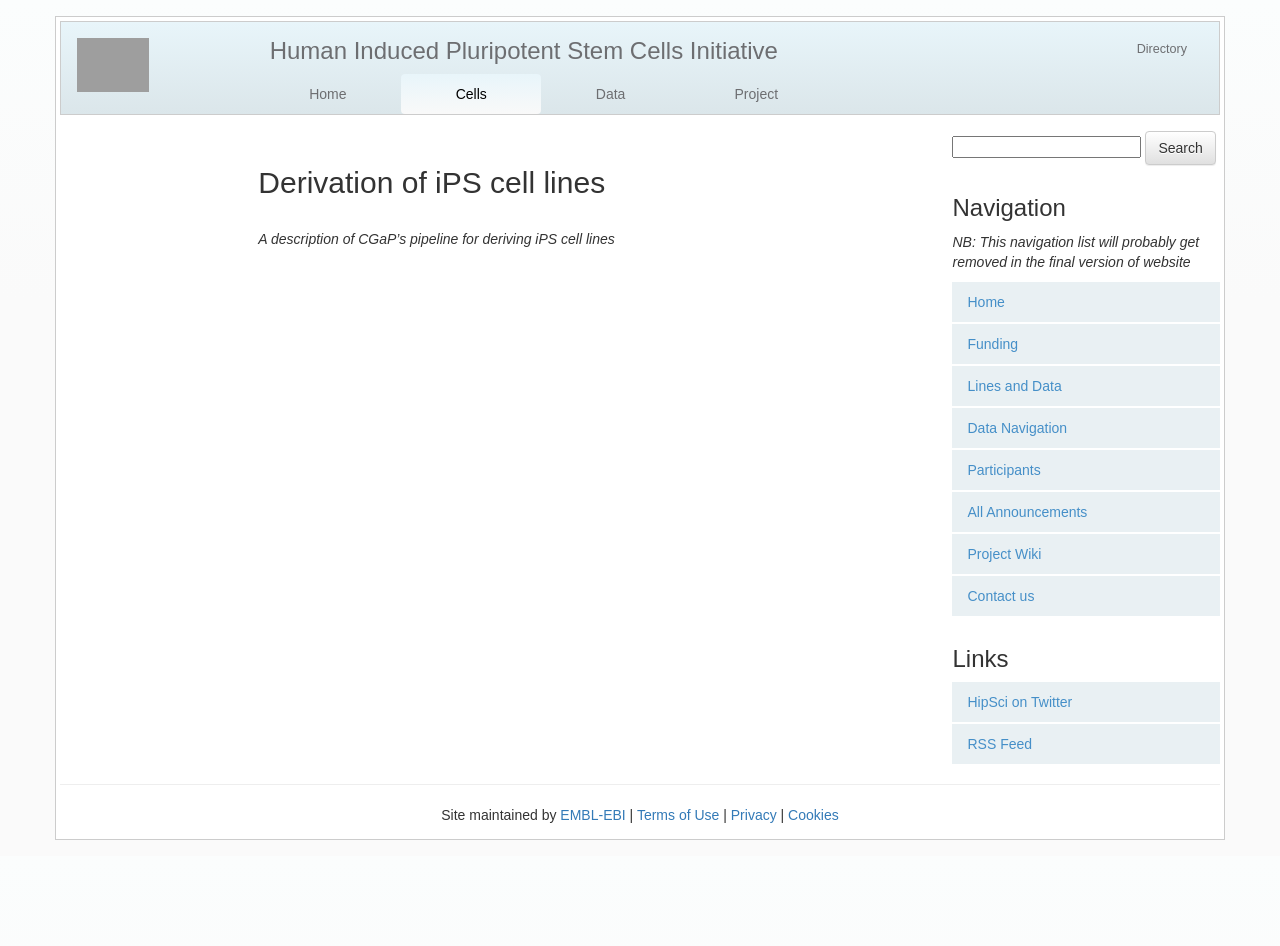
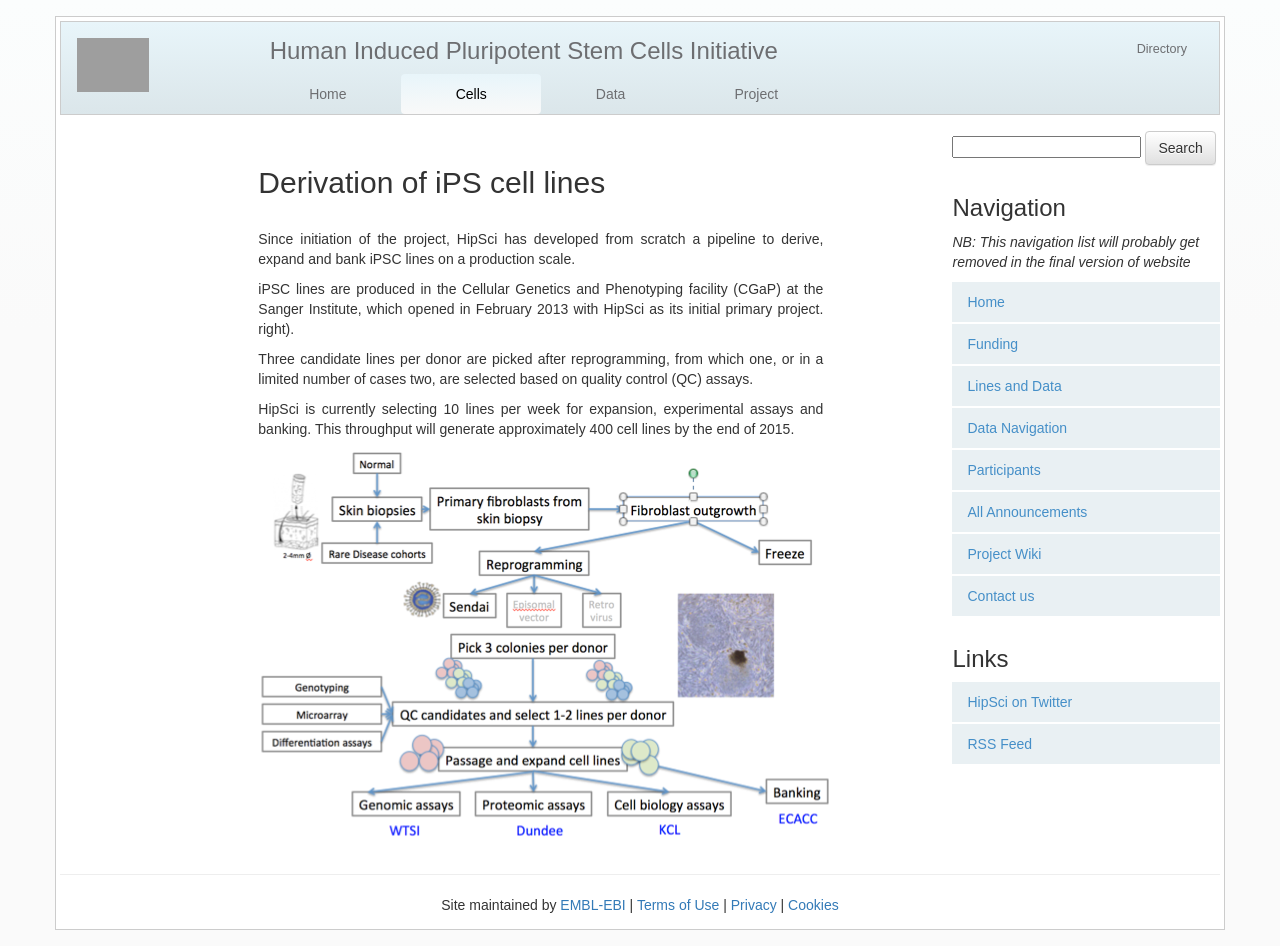
Before and after one commit to EMBL-EBI-GCA/gca_hipsci_website, a Jekyll site: the page built from cells/_posts/1111-11-11-derivation.md, in a window 1280 px wide. Built offline with Jekyll 4.4.1, drawn with Linux system fonts in a browser that asks for light colours; nearby versions of some CDN libraries; before the commit the page ends 900 px from its top, so only the background shows below that; grey boxes are pictures that could not be loaded.

Commit message:
updates to the derivation page

```diff
--- a/cells/_posts/1111-11-11-derivation.md
+++ b/cells/_posts/1111-11-11-derivation.md
@@ -5,4 +5,20 @@ tags:
     - cells
 ---
 
-*A description of CGaP's pipeline for deriving iPS cell lines*
+Since initiation of the project, HipSci has developed from scratch a pipeline
+to derive, expand and bank iPSC lines on a production scale.
+
+iPSC lines are produced in the Cellular
+Genetics and Phenotyping facility (CGaP) at the Sanger Institute, which opened
+in February 2013 with HipSci as its initial primary project.
+right).
+
+Three candidate lines per donor are picked
+after reprogramming, from which one, or in a limited number of cases two, are
+selected based on quality control (QC) assays.
+
+HipSci is currently selecting
+10 lines per week for expansion, experimental assays and banking.
+This throughput will generate approximately 400 cell lines by the end of 2015.
+
+![The HipSci iPS derivation pipeline]({{site.baseurl}}/img/cgap_pipeline.png)
```
Also changed, not shown: img/cgap_pipeline.png (added).
